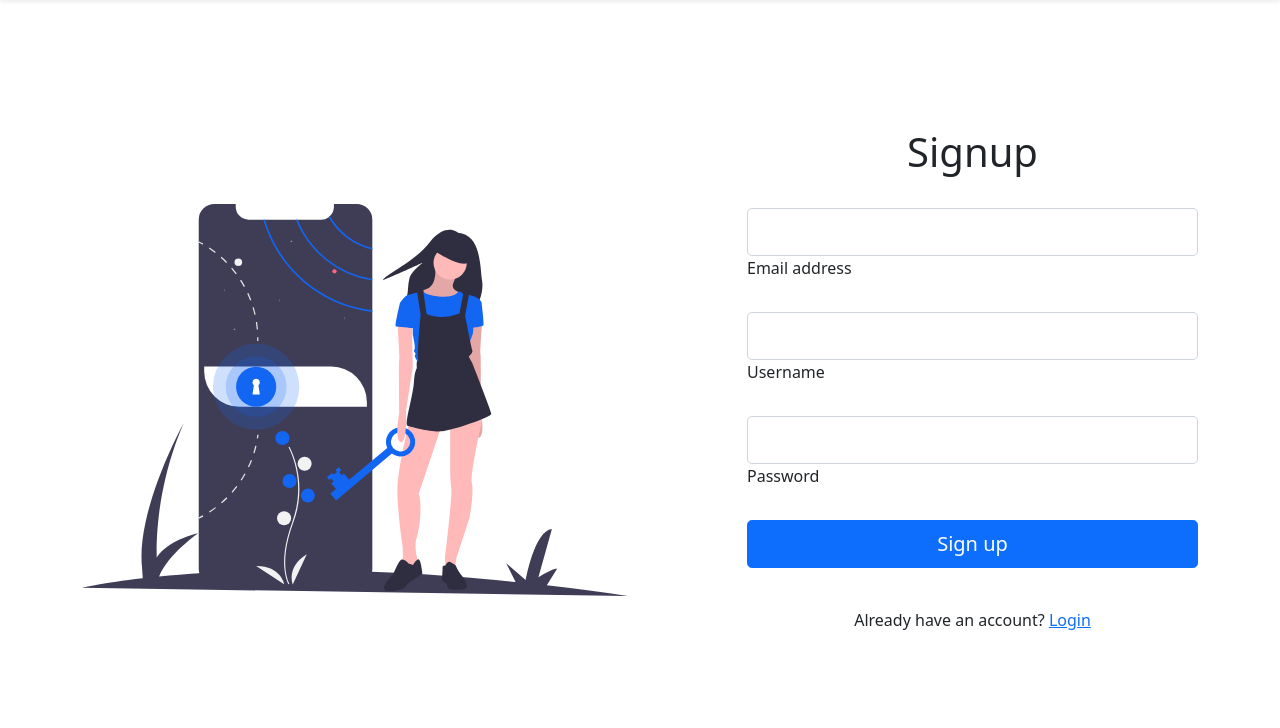
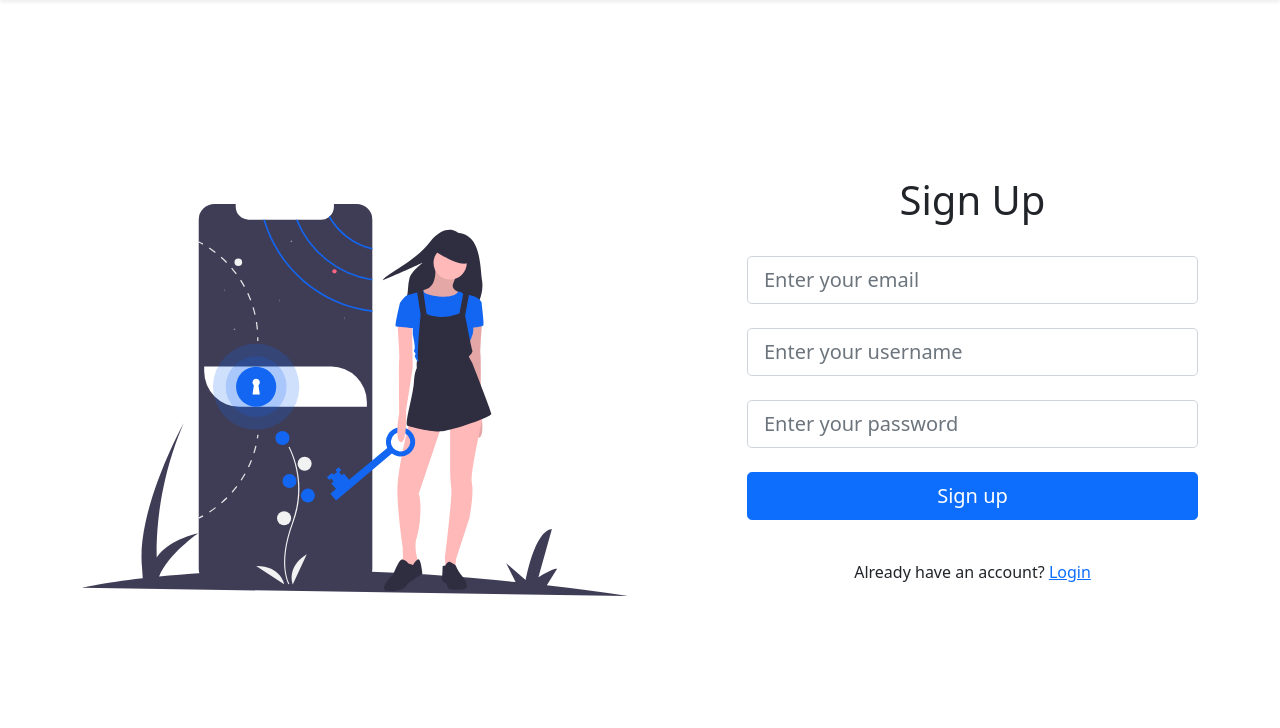
Before and after one commit to uxlabspk/PyWorld, a Flask app: page /signup in a window 1280 px wide. Shown: the part 74-802 px from the top of the page. Run offline with Flask 3, Linux system fonts and the light colour scheme; some libraries are stand-ins or nearby versions.

Commit message:
Adding placeholders in input fields

```diff
--- a/templates/signup.html
+++ b/templates/signup.html
@@ -64,25 +64,24 @@
         <div class="col-md-7 col-lg-5 col-xl-5 offset-xl-1">
           <form action="{{ url_for('signup') }}" method="post">
             <div class="d-flex justify-content-around align-items-center mb-4">
-              <h1 class="">Signup</h1>
+              <h1 class="">Sign Up</h1>
             </div>
 
             <!-- Email input -->
             <div data-mdb-input-init class="form-outline mb-4">
-              <input type="email" name="email" id="email" class="form-control form-control-lg" />
-              <label class="form-label" for="email">Email address</label>
+              <input type="email" name="email" placeholder="Enter your email" id="email" class="form-control form-control-lg" />
+
             </div>
 
             <!-- Username input -->
             <div data-mdb-input-init class="form-outline mb-4">
-              <input type="text" id="username" name="username" class="form-control form-control-lg" />
-              <label class="form-label" for="username">Username</label>
+              <input type="text" id="username" placeholder="Enter your username" name="username" class="form-control form-control-lg" />
+
             </div>
 
             <!-- Password input -->
             <div data-mdb-input-init class="form-outline mb-4">
-              <input type="password" id="password" name="password" class="form-control form-control-lg" />
-              <label class="form-label" for="password">Password</label>
+              <input type="password" id="password" placeholder="Enter your password" name="password" class="form-control form-control-lg" />
             </div>
 
 
```
Also changed, not shown: templates/signin.html (+4 -4 lines).
